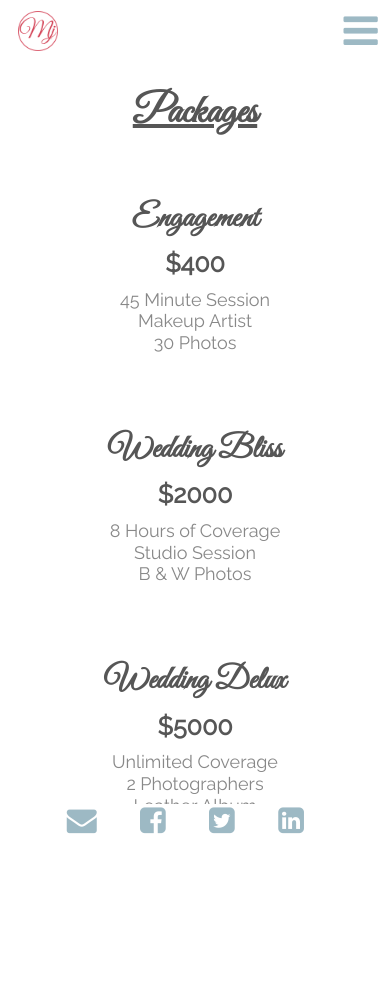
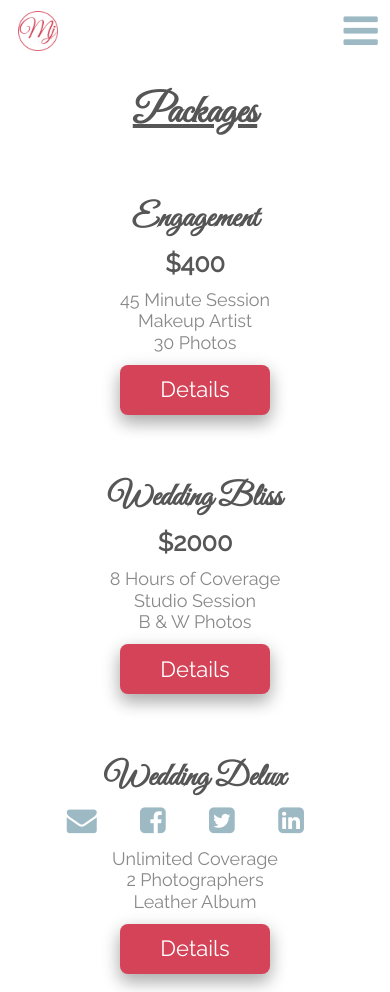
Before and after one commit to Jschillinger25/MJ-Photography, a website: page packages.html in a window 390 px wide. Before the commit the page ends 865 px from the top, so only its background shows below. Drawn offline with Linux system fonts and the light colour scheme.

Commit message:
added buttons for responsiveness

```diff
--- a/css/packages.css
+++ b/css/packages.css
@@ -1,6 +1,10 @@
 body, html {
    height:100%
 }
+
+ .button{
+        display:none;
+    }
 
 a{
     color: white;
@@ -185,6 +189,31 @@ p{
 
     }
 
+    .button{
+        display:block;
+    }
+
+    button{
+      background-color: #D44357;
+      border: none;
+      color: white;
+      font-family: 'Raleway', sans-serif;
+      font-size:25px;
+      width: 225px;
+      height: 50px;
+      text-align: center;
+      text-decoration: none;
+      border-radius: 8px;
+      box-shadow: 0 8px 16px 0 rgba(0,0,0,0.2), 0 6px 20px 0 rgba(0,0,0,0.19);
+      font-weight: lighter;
+      margin-bottom:6%;
+      padding-bottom:0%;
+      margin-top:0%;
+      padding-top:0%;
+    }
+
+
+
     h5{
         margin-top:4%;
         margin-bottom:2%;
@@ -199,6 +228,7 @@ p{
     p{
         font-size:30px;
         margin-top:4%;
+        margin-bottom:4%;
     }
 }
 
@@ -217,6 +247,12 @@ p{
     h2{
         font-size: 50px;
         margin-top:25%;
+    }
+
+    button{
+      font-size:22px;
+      width: 150px;
+      height: 50px;
     }
 
     .footer{
--- a/packages.html
+++ b/packages.html
@@ -37,16 +37,22 @@
         <h3>Engagement</h3>
         <h5>$400</h5>
         <p>45 Minute Session<br> Makeup Artist <br> 30 Photos</p>
+        <div class ="column full button"><button>Details</button>
+        </div>
       </div></a>
       <a href ="details.html"><div class =" column third packages">
        <h3>Wedding Bliss</h3>
        <h5>$2000</h5>
            <p>8 Hours of Coverage<br>Studio Session<br>B & W Photos</p>
+           <div class ="column full button"><button>Details</button>
+        </div>
       </div></a>
       <a href ="delux.html"><div class = "column third packages">
         <h3>Wedding Delux</h3>
         <h5>$5000</h5>
         <p>Unlimited Coverage  <br>2 Photographers <br>Leather Album</p>
+         <div class ="column full button"><button>Details</button>
+        </div>
       </div></a>
      </div>
     <div class ="footer column full">
```
